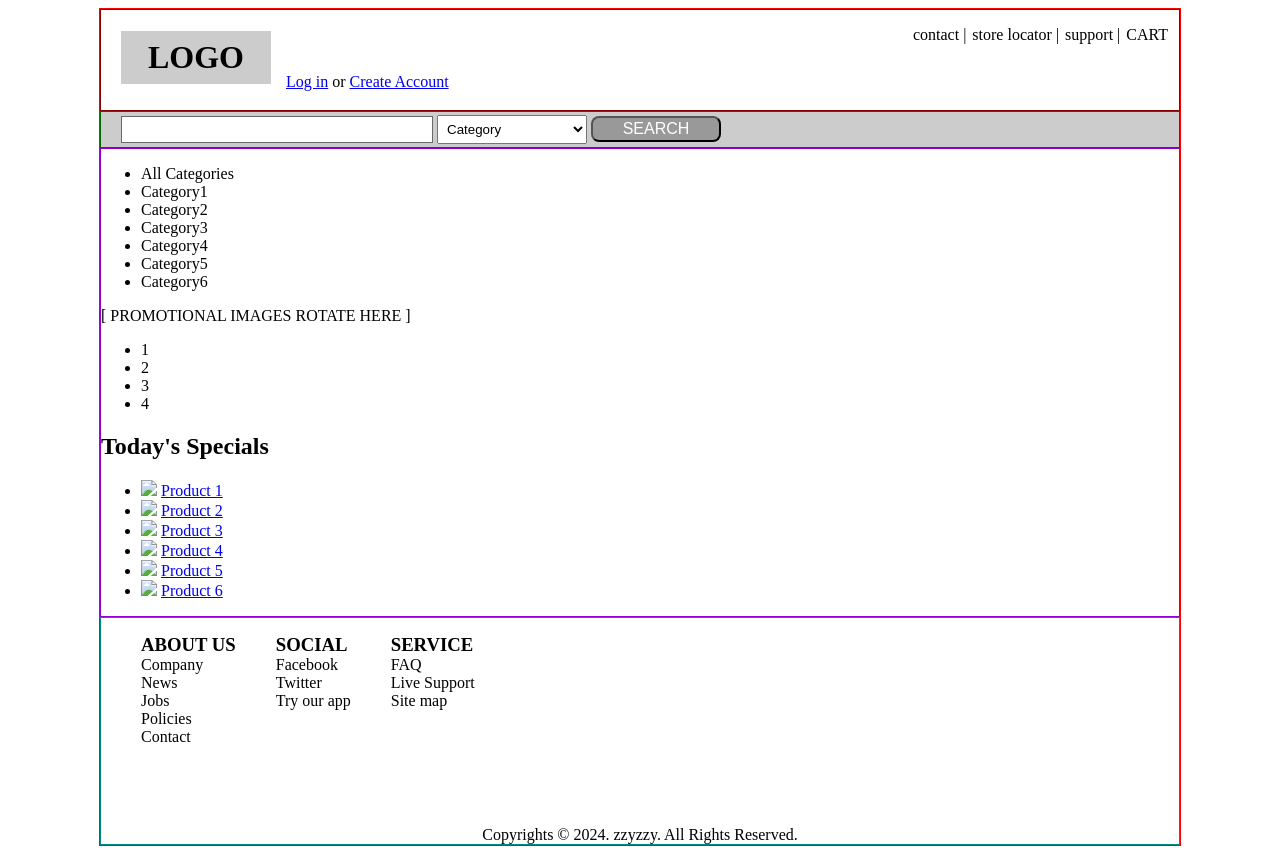
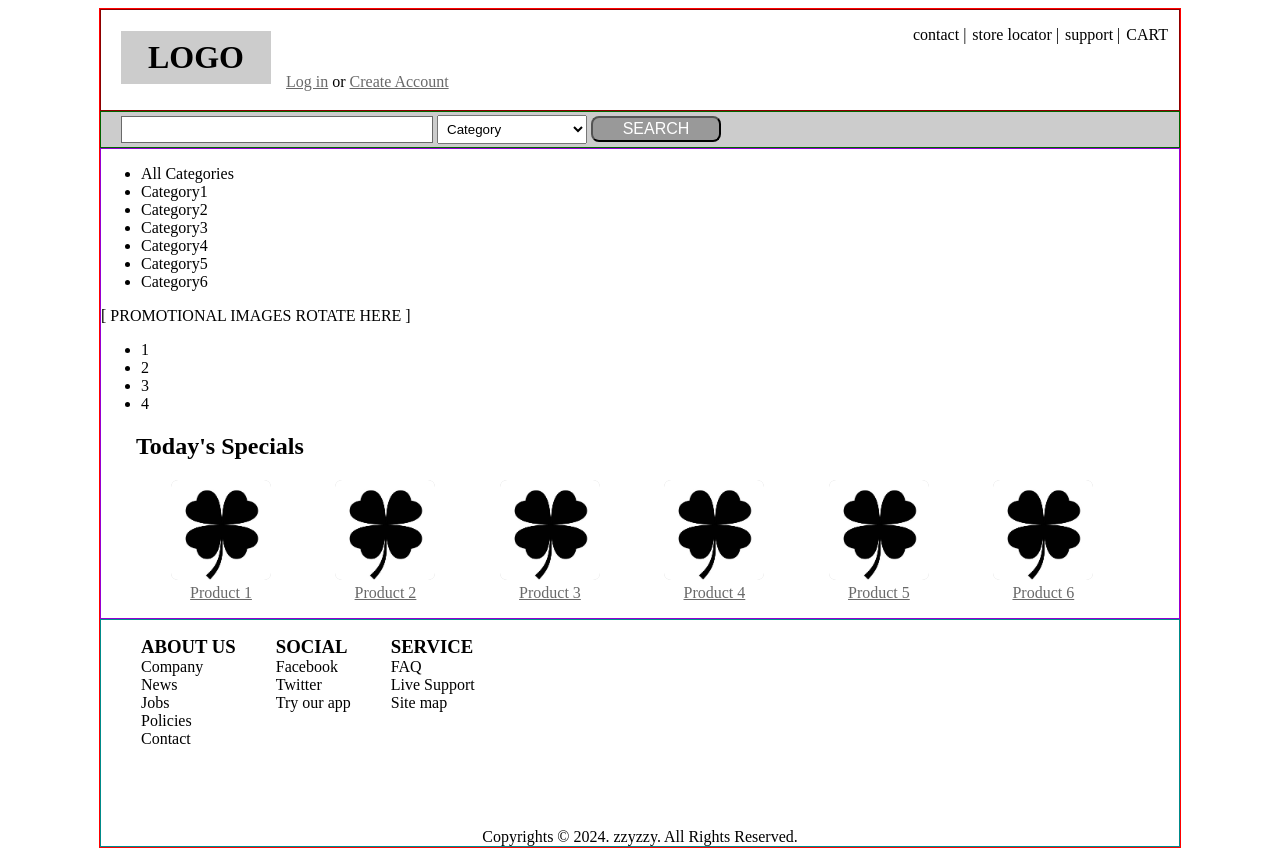
Before and after one commit to yoon741/frontends, a FastAPI app: template views/templates/html/10project1.html in a window 1280 px wide. Run offline with FastAPI, Linux system fonts and the light colour scheme; the template is opened without the code that fills it, so the values that code supplies are empty.

Commit message:
프로젝트 실습 - main : prodects section

```diff
--- a/views/templates/html/10project1.html
+++ b/views/templates/html/10project1.html
@@ -37,6 +37,22 @@
 
         /* main */
         main { border: 1px solid darkviolet; }
+
+        /* section #1 */
+        section:first-child
+
+        /* section #2 */
+        section:last-child { height: 250px; }
+        #products { margin-left: 35px; }
+        #products ul { list-style: none; padding: 0; margin-left: 35px; }
+        #products li { display: inline-block; text-align: center; margin-right: 6%;}
+        #products img { width: 100px; height: 100px; background: #cccccc; border-radius: 7px; }
+        #products a { display: block;   }
+
+        a:link { color: dimgrey;}
+        a:visited { color: black; text-decoration: none }
+        a:hover { color: gainsboro; text-decoration: underline }
+        a:active { color: orange; }
 
         /* footer */
         footer { border: 1px solid darkcyan; }
@@ -92,27 +108,27 @@
                 <h2>Today's Specials</h2>
                 <ul>
                     <li>
-                        <img src="#">
+                        <img src="/static/img/image.png">
                         <a href="#">Product 1</a>
                     </li>
                     <li>
-                        <img src="#">
+                        <img src="/static/img/image.png">
                         <a href="#">Product 2</a>
                     </li>
                     <li>
-                        <img src="#">
+                        <img src="/static/img/image.png">
                         <a href="#">Product 3</a>
                     </li>
                     <li>
-                        <img src="#">
+                        <img src="/static/img/image.png">
                         <a href="#">Product 4</a>
                     </li>
                     <li>
-                        <img src="#">
+                        <img src="/static/img/image.png">
                         <a href="#">Product 5</a>
                     </li>
                     <li>
-                        <img src="#">
+                        <img src="/static/img/image.png">
                         <a href="#">Product 6</a>
                     </li>
                 </ul>
```
Also changed, not shown: views/static/img/image.png (added).
